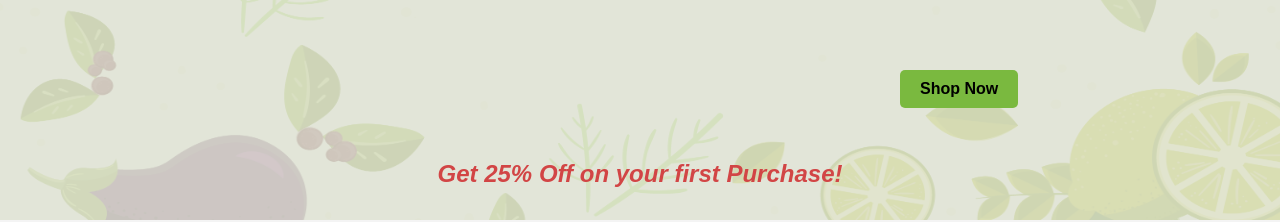
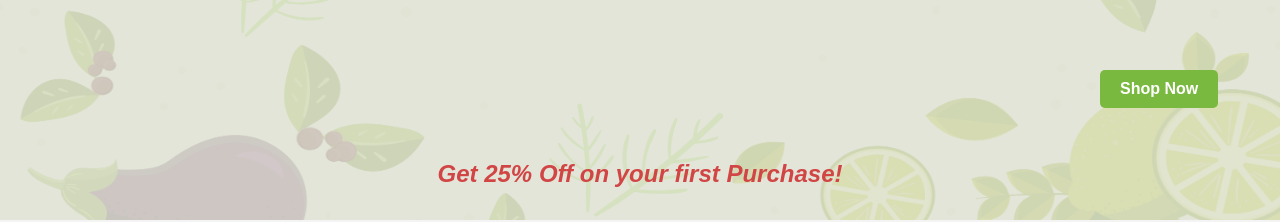
Before and after one commit to thummasreddy/red_green_front_end, a React (Create React App) app: page / in a window 1280 px wide. Shown: the part 526-748 px from the top of the page. Built offline with nearby package versions, Linux system fonts and the light colour scheme.

Commit message:
Worked on home Shop now button CSS

```diff
--- a/src/Components/Home/Home.css
+++ b/src/Components/Home/Home.css
@@ -61,14 +61,14 @@
 /* Style for the "Shop Now" button */
 .home-shop-now-btn {
   background-color: #7ab93f;
-  color: black;
+  color:white;
   font-size: 16px;
   font-weight: bold;
   padding: 10px 20px;
   border: none;
   border-radius: 5px;
-  margin-left: 900px; /* Add margin to the left */
-  margin-top: 100px; /* Move the text up */
+  margin-left: 1100px;
+  margin-top: 100px;
   cursor: pointer;
   transition: background-color 0.3s ease;
 }
```
